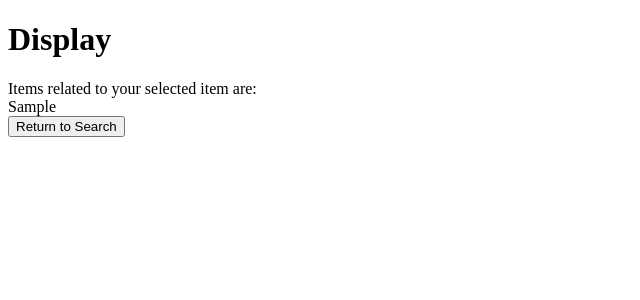
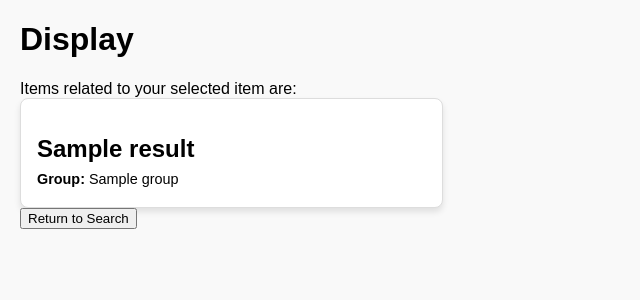
Before and after one commit to JDCPrograms2017/CS-415-Amazon-Recommender, a Flask app: template backend/templates/display.html in a window 1280 px wide. Shown: the top 300 px of the page, without its empty margins (0-640 px from the left). Run offline with Flask 3, Linux system fonts and the light colour scheme; the template is opened without the code that fills it: most values are stand-ins (such as "Sample title", 1, 10 or a date in 2020).

Commit message:
Worked on styling the website to be nicer to present.

```diff
--- a/backend/app.py
+++ b/backend/app.py
@@ -31,7 +31,7 @@ def home():
 
 #     results=list(products_collection.find(search_filter,{'_id':0}))
 #     return jsonify(results)
-item = []
+items = []
 @app.route('/search', methods=['POST'])
 def search():
     if request.method == 'POST':
@@ -39,17 +39,17 @@ def search():
         user_category = request.form['category']
 
         # item = [{'title' : 'something'}, {'title': 'num2'}] #sample data
-        global item # Referencing the global item variable to persist the query result across API calls.
-        item = com.queryMatchingItems(search, user_category) # Fetches a JSON object that contains the resulting products from the query.
+        global items # Referencing the global item variable to persist the query result across API calls.
+        items = com.queryMatchingItems(search, user_category) # Fetches a JSON object that contains the resulting products from the query.
 
         #used this link https://pypi.org/project/json2html/
         j = 1
-        for i in item:
+        for i in items:
             i['number'] = j
             j += 1
         j -= 1
-        html = json2html.convert(json = item)
-        return render_template("selection.html", html_data=html, max=j)
+        # html = json2html.convert(json = item)
+        return render_template("selection.html", products=items, max=j)
 
     return render_template("search.html")
 
@@ -64,12 +64,12 @@ def select():
         # print("User choice: ", search)
         # search should be an integer (in a string type)
 
-        similar = com.identifyRelated(item[int(search) - 1])
+        similar = com.identifyRelated(items[int(search) - 1])
         # similar = [{'title' : 'something'}] #sample data
 
-        html = json2html.convert(json = similar)
-        return render_template("display.html", html_data=html)
-    return render_template("selection.html", html_data=item)
+        # html = json2html.convert(json = similar)
+        return render_template("display.html", products=similar)
+    return render_template("selection.html", products=similar)
 
 @app.route('/display', methods=['POST'])
 def output():
--- /dev/null
+++ b/backend/static/css/styling.css
@@ -0,0 +1,39 @@
+body {
+    font-family: Arial, sans-serif;
+    margin: 20px;
+    padding: 0;
+    background-color: #f9f9f9;
+}
+
+#results-grid {
+    display: flex;
+    flex-wrap: wrap;
+    gap: 20px;
+}
+
+.product-card {
+    background: #fff;
+    border: 1px solid #ddd;
+    border-radius: 8px;
+    padding: 16px;
+    width: calc(33% - 20px);
+    box-shadow: 0 4px 6px rgba(0, 0, 0, 0.1);
+}
+
+.product-card h2 {
+    font-size: 1.5rem;
+    margin-bottom: 8px;
+}
+
+.product-card p, .product-card ul {
+    font-size: 0.9rem;
+    margin: 4px 0;
+}
+
+.product-card ul {
+    padding-left: 20px;
+}
+
+.product-card ul li {
+    margin-bottom: 4px;
+}
--- a/backend/templates/display.html
+++ b/backend/templates/display.html
@@ -4,13 +4,19 @@
     <meta charset="UTF-8">
     <meta name="viewport" content="width=device-width, initial-scale=1.0">
     <title>Display</title>
+    <link rel="stylesheet", href="../static/css/styling.css"> <!--This is a local link. Caution!-->
 </head>
 <body>
     <div>
         <h1>Display</h1>
         <p1>Items related to your selected item are:</p1>
-        <div>
-            {{ html_data | safe}}
+        <div id="results-grid">
+            {% for result in products %}
+            <div class="product-card">
+                <h2>{{ result.title }}</h2>
+                <p><strong>Group:</strong> {{ result.group }}</p>
+            </div>
+            {% endfor %}
         </div>
         <form method="POST" action="/display">
             <input type="submit" value="Return to Search">
--- a/backend/templates/search.html
+++ b/backend/templates/search.html
@@ -4,6 +4,7 @@
     <meta charset="UTF-8">
     <meta name="viewport" content="width=device-width, initial-scale=1.0">
     <title>Search</title>
+    <link rel="stylesheet", href="../static/css/styling.css">
 </head>
 <body>
     <div>
```
Also changed, not shown: backend/static/js/functions.js (added, +22 -0 lines), backend/templates/selection.html (+9 -1 lines).
